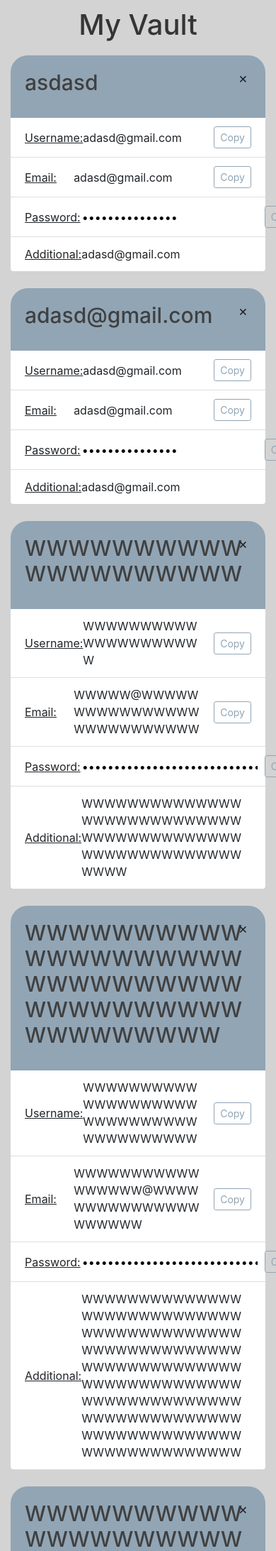
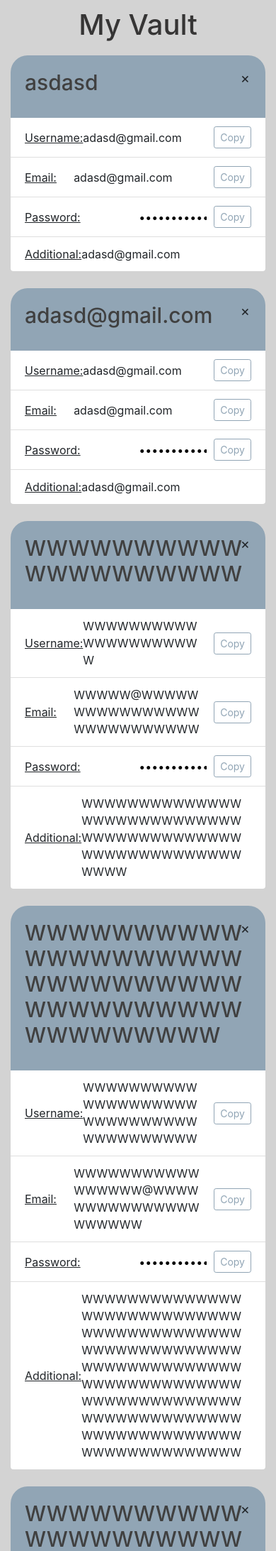
Before and after one commit to MatteoPassalent/VaultGaurd, a Flask app: page / in a window 390 px wide; the page is wider, and only the part inside the window is pictured. Shown: the part 56-2241 px from the top of that part at 71% size. Run offline with Flask 2, Linux system fonts and the light colour scheme; a user stored in the database is signed in; data comes from the database, SQL or seed files in the repository; both versions use the stored data as it was after the commit; some libraries are stand-ins or nearby versions.

Commit message:
Mobile compatibility changes

```diff
--- a/web_app/static/small.css
+++ b/web_app/static/small.css
@@ -11,3 +11,8 @@
   .row{
     justify-content: center;
   }
+
+  .back-group{
+    background-color: lightgrey;
+    padding: 0 0 0 0
+  }
--- a/web_app/static/style.css
+++ b/web_app/static/style.css
@@ -55,12 +55,12 @@ body{
 
 .form-container {
 
-  border: 1px solid #91a5b5;
+  border: 1px solid darkgrey;
   border-radius: 1rem;
   padding: 15px;
   padding-bottom: 20px;
   padding-top: 30px;
-  background-color: #91a5b5;
+  background-color: darkgrey;
   margin-bottom: 10px;
 
 }
@@ -87,14 +87,12 @@ body{
 
 .cpy{
 
-  margin-left: 0.5rem
-}
-
-.cpy{
+  margin-left: 0.5rem;
   color: #91a5b5;
   border-color: #91a5b5;
 
 }
+
 
 .cpy:hover {
   background-color: #91a5b5;
@@ -114,3 +112,11 @@ body{
   color: white;
 
 }
+
+.back-group{
+  background-color: darkgrey;
+  padding-top: 1.2rem;
+  padding-left: 0.5rem;
+  padding-right: 0.5rem;
+  border-radius: 1rem;
+}
--- a/web_app/static/verysmall.css
+++ b/web_app/static/verysmall.css
@@ -1,5 +1,3 @@
 .mobile{
-
     min-width: 0px;
-
 }
--- /dev/null
+++ b/web_app/static/veryverysmall.css
@@ -0,0 +1,3 @@
+.password-align{
+    max-width: 100px;
+}
--- a/web_app/templates/base.html
+++ b/web_app/templates/base.html
@@ -20,16 +20,21 @@ It is actually using Jinja which is flask's templating engine and is very simila
       integrity="sha384-Vkoo8x4CGsO3+Hhxv8T/Q5PaXtkKtu6ug5TOeNV6gBiFeWPGFN9MuhOf23Q9Ifjh"
       crossorigin="anonymous"
     />
-    <link rel="stylesheet" href="static/style.css?v78" />
+    <link rel="stylesheet" href="static/style.css?v96" />
     <link
       rel="stylesheet"
-      href="static/small.css?v61"
-      media="(max-width: 1201px)"
+      href="static/small.css?v72"
+      media="(max-width: 1199px)"
     />
     <link
       rel="stylesheet"
-      href="static/verysmall.css?v3"
+      href="static/verysmall.css?v7"
       media="(max-width: 660px)"
+    />
+    <link
+      rel="stylesheet"
+      href="static/veryverysmall.css?v7"
+      media="(max-width: 450px)"
     />
     <link rel="icon" href="static/images/favicon.ico?v3" type="image/x-icon" />
   </head>
--- a/web_app/templates/home.html
+++ b/web_app/templates/home.html
@@ -1,22 +1,18 @@
-<!--Extends base template-->
 <title>Vault</title>
 {% extends "base.html" %} {% block content %}
-<!-- Displays notes on homepage (below till /ul)-->
+
 <h1 class="page-title">My Vault</h1>
-<!--creates list-->
 <body class="home-bground">
   <ul class="list-group list-group-flush" id="accounts">
-    <!--can do this cuz user is passed already?-->
     <div class="container">
-      <div class="row row-cols-1 row-cols-md-2 g-4">
+      <div class="row row-cols-1 row-cols-md-2 g-4 back-group">
+        <!-- User is passed from views home function -->
         {% for account in user.accounts %}
-
-        <!-- this where mobile is-->
         <div class="col mb-4 mobile">
           <div class="card h-100 round-card">
             <button
               class="btn position-absolute btn-lg"
-              style="top: 8px; right: 8px"
+              style="top: 8px; right: 5px"
               onclick="confirmDelete( {{ account.id }})"
             >
               <span aria-hidden="true">&times;</span>
@@ -66,7 +62,7 @@
                   <span class="list-item-label"><u>Password:</u></span>
                   <input
                     id="password-{{ loop.index }}"
-                    class="list-item-value password-input"
+                    class="list-item-value password-input password-align"
                     type="password"
                     value="{{ account.Password }}"
                     readonly
@@ -97,7 +93,6 @@
     </div>
   </ul>
 
-  <!--Sends post request with textarea that allows input of account and submit button that adds the account-->
   <form method="POST" action="{{ url_for('views.add_account') }}">
     <br />
     <div align="center">
@@ -113,7 +108,6 @@
       <div class="collapse" id="account">
         <br />
         <div class="form-container">
-          <!-- New container div -->
           <input
             name="accountTitle"
             id="accountTitle"
```
Also changed, not shown: web_app/database.db.
